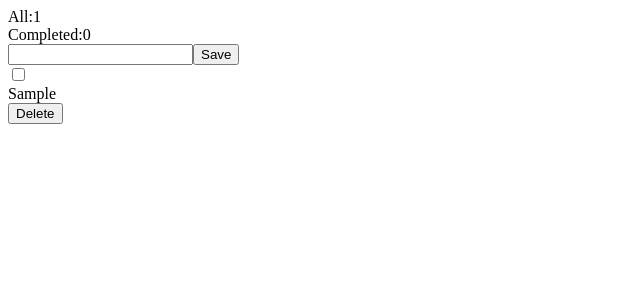
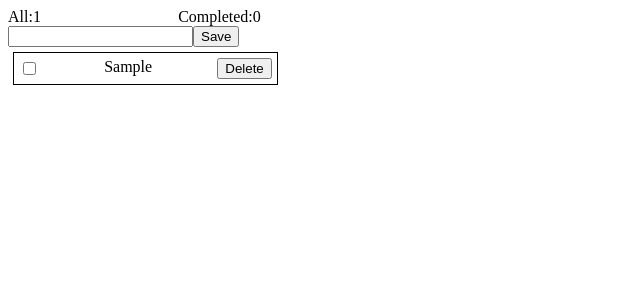
Before and after one commit to Natali27M/React, a React (Create React App) app: page / in a window 1280 px wide. Both pictures are taken after typing "Sample" into the empty fields and a click on the button "Save". Shown: the top 300 px of the page, without its empty margins (0-640 px from the left). Built offline with nearby package versions, Linux system fonts and the light colour scheme.

Commit message:
додала класну 5

```diff
--- a/src/components/Header/Header.js
+++ b/src/components/Header/Header.js
@@ -1,10 +1,12 @@
 import {useSelector} from "react-redux";
+
+import css from "./Header.module.css"
 
 const Header = () => {
     const {text,completed} = useSelector(state => state["textSliceReducer"]);
 
     return (
-        <div>
+        <div className={css.header}>
             <div>All:{text.length}</div>
             <div>Completed:{completed}</div>
         </div>
--- /dev/null
+++ b/src/components/Header/Header.module.css
@@ -0,0 +1,5 @@
+.header {
+    width: 20%;
+    display: flex;
+    justify-content: space-between;
+}
--- a/src/components/Sentence/Sentence.js
+++ b/src/components/Sentence/Sentence.js
@@ -12,7 +12,7 @@ const Sentence = ({sentence}) => {
 
 
     return (
-        <div>
+        <div className={css.styleSentence}>
                 <input type="checkbox" value={status} onChange={()=>dispatch(changeStatus({id}))}/>
                 <div className={status ? css.styleCheck : ""}>{text}</div>
                 <button onClick={() => dispatch(deleteText({id}))}>Delete</button>
--- a/src/components/Sentence/Sentence.module.css
+++ b/src/components/Sentence/Sentence.module.css
@@ -1,3 +1,11 @@
 .styleCheck {
     text-decoration: line-through;
 }
+.styleSentence {
+    width: 20%;
+    display: flex;
+    justify-content: space-between;
+    margin: 5px;
+    padding: 5px;
+    border: 1px solid black;
+}
```
